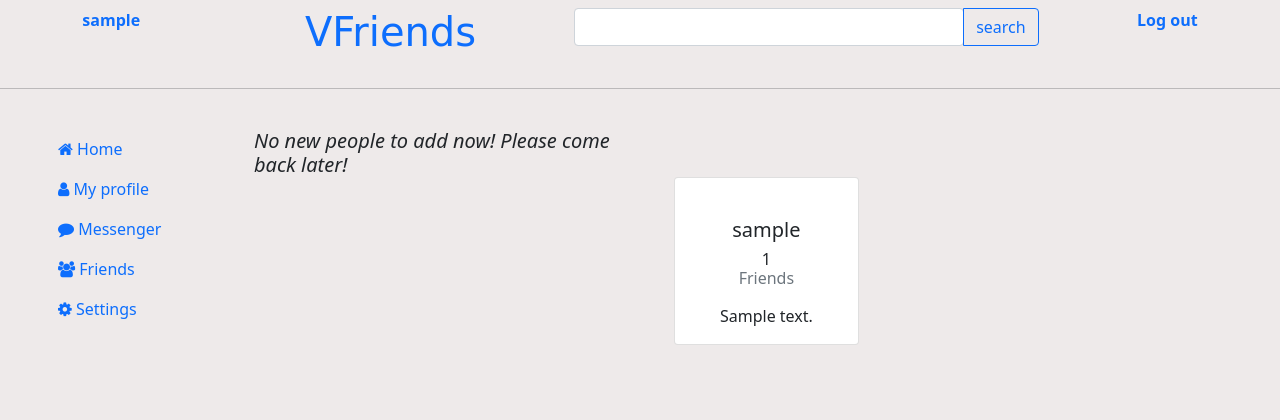
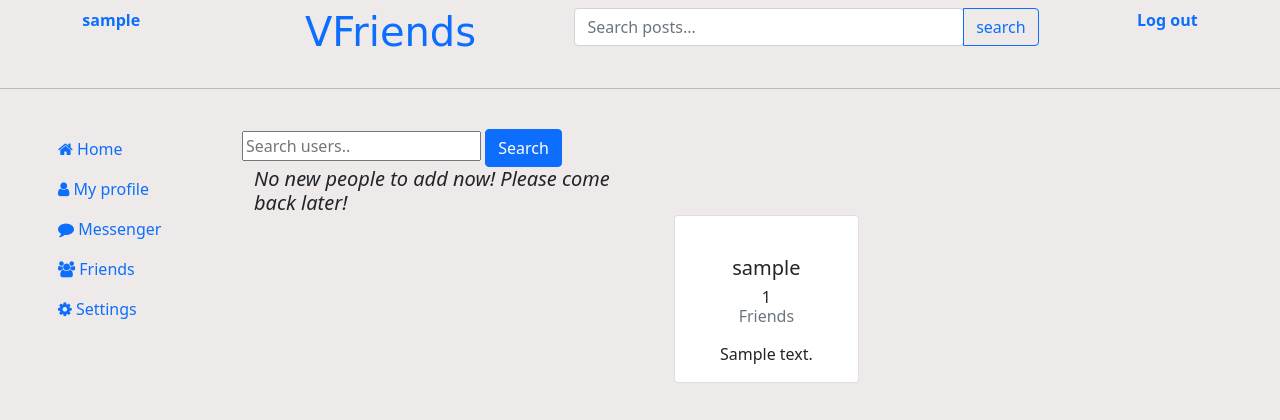
Before and after one commit to Maksatai/Social_network, a Django app: page /accounts/users/ in a window 1280 px wide. Shown: the top 420 px of the page. Run offline with Django 3.2, Linux system fonts and the light colour scheme; a user stored in the database is signed in; tables that the repository leaves empty hold one stand-in row (values such as "Sample post"); some libraries are stand-ins or nearby versions.

Commit message:
improve frontend

```diff
--- a/main/templates/home.html
+++ b/main/templates/home.html
@@ -27,7 +27,7 @@
         <form method="GET" action="{% url 'search' %}" >
           {% csrf_token %}
           <div class="input-group">
-          <input type="text" class="form-control rounded" placeholder="" name="search" aria-label="Search" value="{{request.GET.search}}"
+          <input type="text" class="form-control rounded" placeholder="Search posts..." name="search" aria-label="Search" value="{{request.GET.search}}"
             aria-describedby="search-addon" />
           <button type="submit" class="btn btn-outline-primary">search</button>
         </div>
--- a/main/templates/post.html
+++ b/main/templates/post.html
@@ -28,10 +28,13 @@
                 </div>
                 <p class="text-danger ml-3">
                     <b style="margin-left: 10px;"><i>{{ post.tags }}</i></b>
+                    <div class="container" style="display: flex;justify-content:space-between;">
                     <form action="{% url 'post-like' post.pk %}" method="POST">
                         {% csrf_token %}
                         <button type="submit" name="post_id" value="{{ post.id }}" class="btn btn-primary btn-sm">Like {{ post.likes.count }}</button>
                     </form>
+                    <a href="{% url 'post-detail' post.id %}"><img src="{% static 'media/more.png' %}"></a>
+                    </div>
                 </p>
             </div>
             <div class="card-footer">
--- a/main/views.py
+++ b/main/views.py
@@ -85,7 +85,7 @@ def post_detail(request, pk):
 def LikeView(request, pk):
 	post = get_object_or_404(Post, id=request.POST.get('post_id'))
 	post.likes.add(request.user)
-	return HttpResponseRedirect(reverse('post-detail', args=[str(pk)]))
+	return redirect('homepage')
 
 
 @login_required
--- a/social_network/urls.py
+++ b/social_network/urls.py
@@ -25,8 +25,7 @@ urlpatterns = [
     path('activate/<uidb64>/<token>',VerificationView.as_view(),name="activate"),
     path('',include('main.urls')),
     path('accounts/',include('django.contrib.auth.urls')),
-    path('social-auth/',include('social_django.urls',namespace="social" )),
-
+    # path('social-auth/',include('social_django.urls',namespace="social" )),
 ]
 urlpatterns += static(settings.STATIC_URL, document_root=settings.STATIC_ROOT)
 urlpatterns += static(settings.MEDIA_URL, document_root=settings.MEDIA_ROOT)
--- a/user/forms.py
+++ b/user/forms.py
@@ -1,6 +1,7 @@
 from django.contrib.auth.models import User
 from django import forms
 from .models import Profile
+
 
 class UserRegistrationForm(forms.ModelForm):
     username = forms.CharField(widget = forms.TextInput(attrs={'class': 'form-control','placeholder':'Имя пользователя'}))
--- a/user/templates/login.html
+++ b/user/templates/login.html
@@ -1,7 +1,7 @@
 {% extends 'base_registration.html' %}
 
 {% block content %}
-  <form method="POST">
+  <form method="POST" action="{% url 'login' %}">
     {% csrf_token %}
 
     {% if error %}
@@ -27,9 +27,9 @@
     <div class="login-footer">
       <h6>или войдите с помощью</h6>
       <ul class="social-icons">
-        <li><a class="facebook" href="{% url 'social:begin' 'facebook' %}"><i class="fa fa-facebook"></i></a></li>
+        <li><a class="facebook" href="#"><i class="fa fa-facebook"></i></a></li>
         <li><a class="twitter" href="#"><i class="fa fa-twitter"></i></a></li>
-        <li><a class="linkedin" href="{% url 'social:begin' 'linkedin-oauth2' %}"><i class="fa fa-linkedin"></i></a></li>
+        <li><a class="linkedin" href="#"><i class="fa fa-linkedin"></i></a></li>
       </ul>
     </div>
     <div class="login-links">
--- a/user/templates/users_list.html
+++ b/user/templates/users_list.html
@@ -1,15 +1,12 @@
-{% extends "home.html" %} {% load static %}{% block searchform %}
-<form
-  class="form-inline my-2 my-lg-0 ml-5"
-  action="{% url 'search_users' %}"
-  method="get"
->
-  <input name="q" type="text" placeholder="Search users.." />
-  <button class="btn btn-success my-2 my-sm-0 ml-4" type="submit">
+{% extends "home.html" %} {% load static %}
+{% block content %}
+<form class="form-inline my-2 my-lg-0 ml-5" action="{% url 'search_users' %}" method="get">
+  <input name="q" type="text"  value="{{request.GET.q}}" placeholder="Search users.." />
+  <button class="btn btn-primary my-2 my-sm-0 ml-4" type="submit">
     Search
   </button>
 </form>
-{% endblock searchform %} {% block content %}
+
 <div class="container">
   <div class="row">
     <div class="col-md-8">
--- a/user/urls.py
+++ b/user/urls.py
@@ -10,5 +10,6 @@ urlpatterns = [
     path('user/<username>', ViewUserView.as_view(), name="view_user"),
     path('friends/', friend_list, name="friend_list"),
     path('users/', users_list, name="users_list"),
-    path('delete_friend/<int:id>/',delete_friend, name="delete_friend")
+    path('delete_friend/<int:id>/',delete_friend, name="delete_friend"),
+    path('search_users/', search_users, name ="search_users")
 ]
--- a/user/views.py
+++ b/user/views.py
@@ -185,3 +185,6 @@ def friend_list(request):
 
 def delete_friend(request,id):
     return HttpResponse("Вы хотите удалить друга!!")
+
+def search_users(request):
+    return HttpResponse("Ищете друга?")
```
Also changed, not shown: social_network/settings.py (+17 -16 lines), main/static/media/more.png (added), media/1400x0.jpeg (added), media/1616374854_25-p-anime-art-devushka-na-avu-32.jpg (added), media/1_qIDn2oa.jpg (added), media/maxresdefault.jpg (added), media/media/images/5f10cbdc95a71950641268.jpg (added), media/media/images/Depositphotos_5551251_m-2015_d_850.jpg (added), media/media/images/Dozhd_rGdNQYJ.jpg (added), media/media/images/unnamed.jpg (added).
